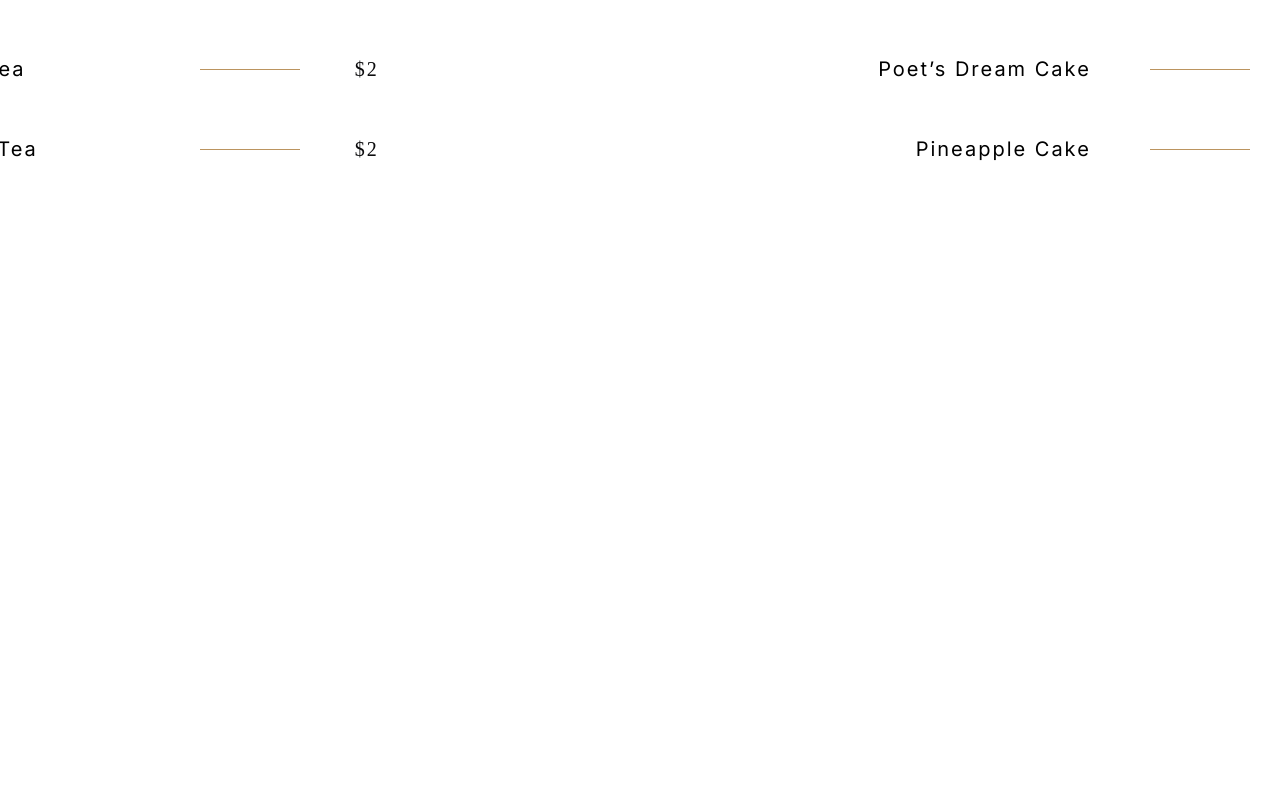
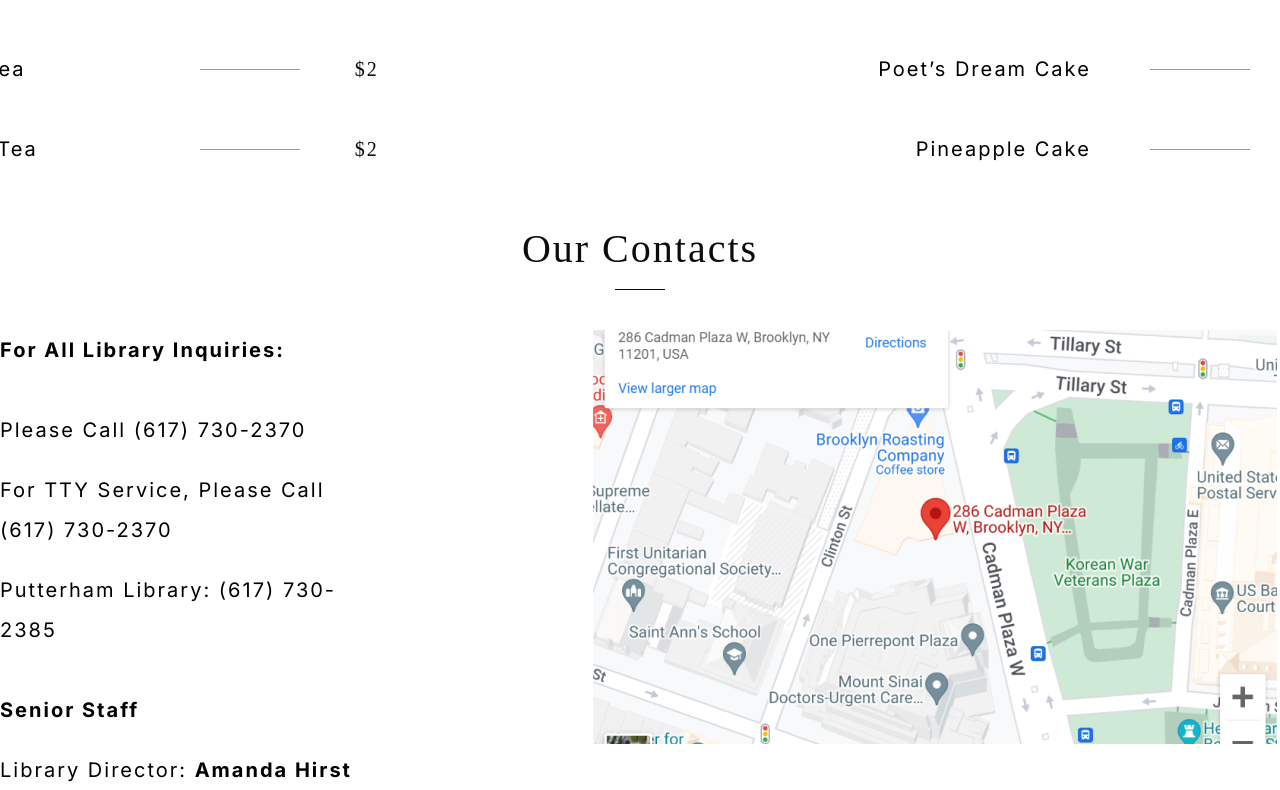
Before and after one commit to Win4esterD/Library, a React (Create React App) app in the folder library/: page / in a window 1280 px wide. Shown: the part 3598-4388 px from the top of the page. Before the commit the page ends 3767 px from the top, so only its background shows below. Built offline with nearby package versions, Linux system fonts and the light colour scheme; the HTML template or start-up script is replaced by a standard one; a web font is replaced by a local one.

Commit message:
feat: implement contacts section

```diff
--- a/library/src/components/contacts/Contacts.jsx
+++ b/library/src/components/contacts/Contacts.jsx
@@ -3,7 +3,27 @@ import './contacts.scss'
 const Contacts = () => {
   return (
     <section className="contacts">
-
+      <h2 className="contacts__header section-header">
+        Our Contacts
+      </h2>
+      <img className="separation-line contacts__separation-line" src="./assets/img/icons/line.svg" alt="line" />
+      <div className="aligner">
+        <div className="contacts__adress-and-map">
+          <div className="contacts__adress">
+            <p className="contacts__adress-header">For all Library inquiries:</p>
+            <div className="contacts__inquiries-wrapper">
+              <p className="contacts__adress-and-number">Please call <a className="contacts__link" href="(617) 730-2370">(617) 730-2370</a></p>
+              <p className="contacts__adress-and-number">For TTY service, please call <a className="contacts__link" href="tel:+(617) 730-2370">(617) 730-2370</a></p>
+              <p className="contacts__adress-and-number">Putterham Library: <a className="contacts__link" href="tel:+(617) 730-2385">(617) 730-2385</a></p>
+            </div>
+            <div className="contacts__staff-wrapper">
+              <p className="contacts__adress-header">Senior Staff</p>
+              <p className="contacts__adress-and-number">Library Director: <a className="contacts__link contacts__director" href="mailto: AmandaHirst@gmail.com">Amanda Hirst</a></p>
+            </div>
+          </div>
+          <a className="contacts__map" href="https://www.google.com/maps/place/286+Cadman+Plaza+W,+Brooklyn,+NY+11201,+USA/@40.6952685,-73.9916289,19z/data=!4m6!3m5!1s0x89c25a49b649b8c3:0x6342a2291cea2e!8m2!3d40.6956458!4d-73.9912976!16s%2Fg%2F11s2lgz8ns?entry=ttu"><img src="./assets/img/other/map.png" alt="map" /></a>
+        </div>
+      </div>
     </section>
   )
 }
--- a/library/src/components/contacts/contacts.scss
+++ b/library/src/components/contacts/contacts.scss
@@ -0,0 +1,49 @@
+@import '../../styles/mixins.scss';
+
+.contacts__adress-and-map{
+  display: flex;
+  gap: 12.5rem;
+  margin-top: 2.5rem;
+}
+
+.contacts__header{
+  margin-top: 3.7rem;
+}
+
+.contacts__separation-line{
+  margin-top: 1.25rem;
+}
+
+.contacts__inquiries-wrapper{
+  margin-top: 2.5rem;
+}
+
+.contacts__staff-wrapper{
+  margin-top: 2.5rem;
+}
+
+.contacts__adress-and-number{
+  margin-top: 1.25rem;
+}
+
+
+.contacts__adress-header{
+  @include contactHeader();
+  text-align: left;
+}
+
+.contacts__adress-and-number{
+  @include sectionDescription();
+  text-transform: capitalize;
+  text-align: left;
+  letter-spacing: 0.125rem;
+}
+
+.contacts__link{
+  text-decoration: none;
+  color: #000;
+}
+
+.contacts__director{
+  font-weight: 700;
+}
--- a/library/src/styles/mixins.scss
+++ b/library/src/styles/mixins.scss
@@ -53,3 +53,15 @@
   background-color: #fff;
   border: 1px solid;
 }
+
+@mixin contactHeader(){
+  color: #000;
+  text-align: center;
+  font-family: Inter;
+  font-size: 1.25rem;
+  font-style: normal;
+  font-weight: 700;
+  line-height: 2.5rem; /* 200% */
+  letter-spacing: 0.125rem;
+  text-transform: capitalize;
+}
```
Also changed, not shown: library/public/assets/img/other/map.png (added).
